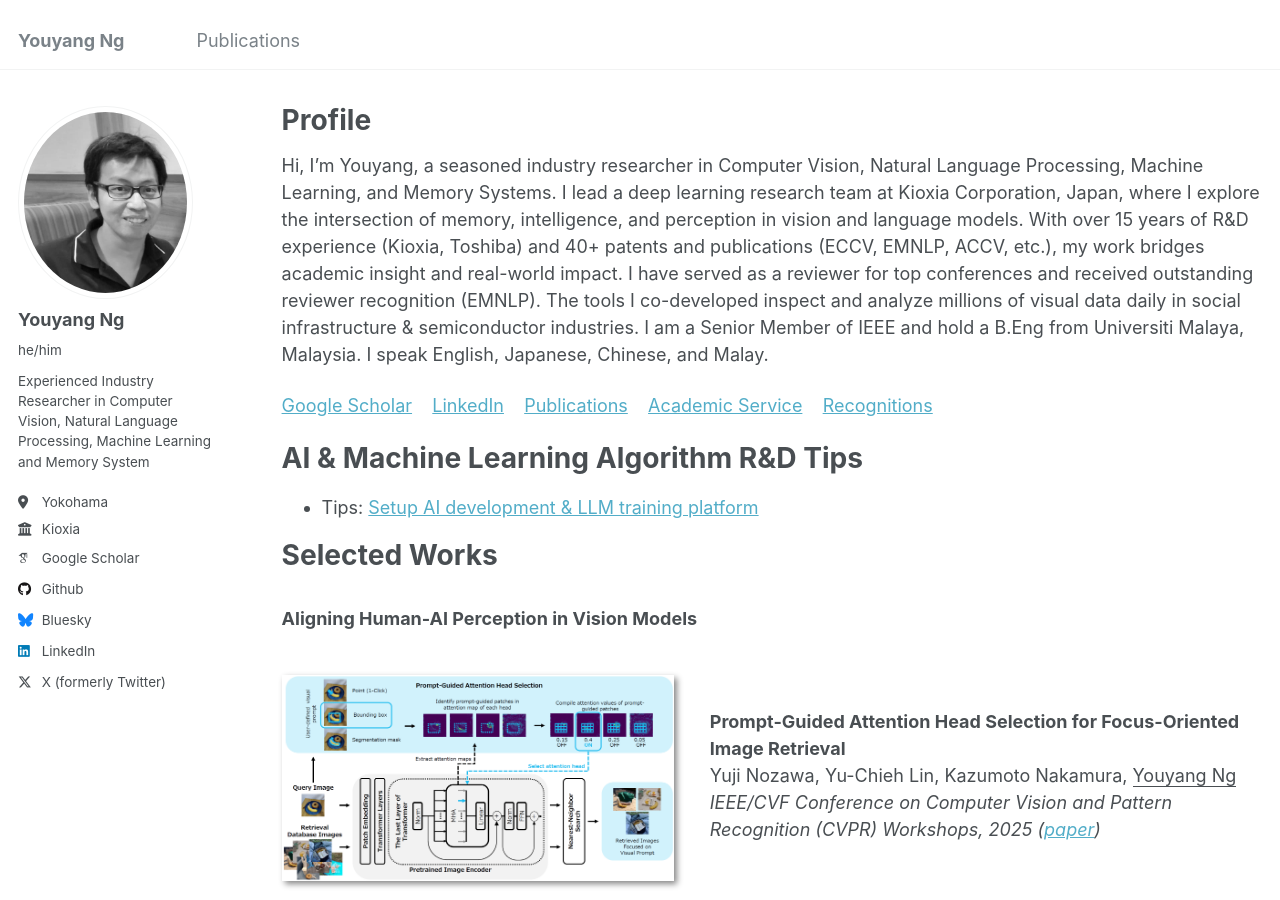
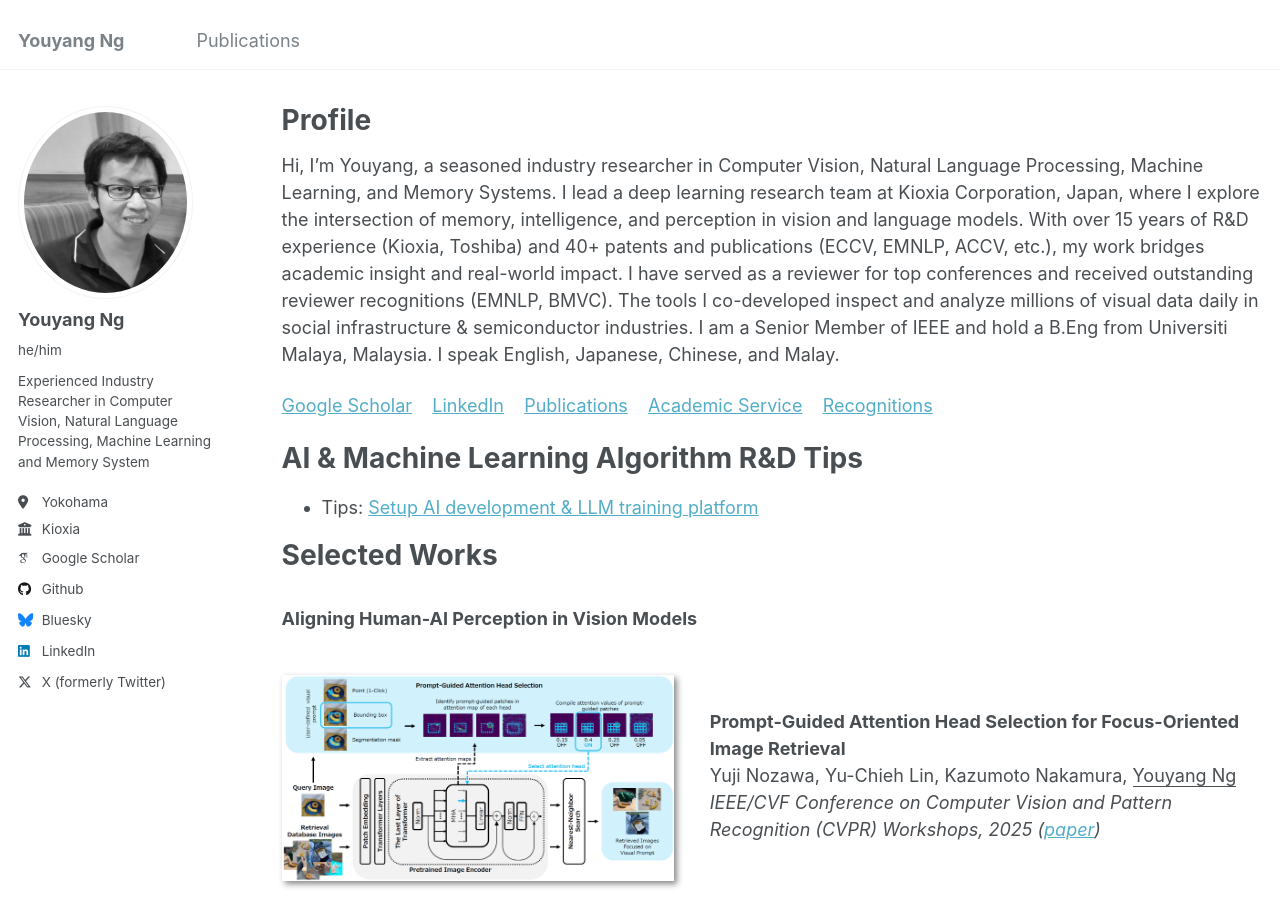
Before and after one commit to yy29/yy29.github.io, a Jekyll site: the page built from _pages/about.md, in a window 1280 px wide and 900 px high. Built offline with Jekyll 4.4.1, drawn with Linux system fonts in a browser that asks for light colours; some web fonts are replaced; some of the changed text lies outside the part shown.

Commit message:
Update about.md

```diff
--- a/_pages/about.md
+++ b/_pages/about.md
@@ -8,7 +8,7 @@ redirect_from:
   - /about.html
 ---
 
-Hi, I’m Youyang, a seasoned industry researcher in Computer Vision, Natural Language Processing, Machine Learning, and Memory Systems. I lead a deep learning research team at Kioxia Corporation, Japan, where I explore the intersection of memory, intelligence, and perception in vision and language models. With over 15 years of R&D experience (Kioxia, Toshiba) and 40+ patents and publications (ECCV, EMNLP, ACCV, etc.), my work bridges academic insight and real-world impact. I have served as a reviewer for top conferences and received outstanding reviewer recognition (EMNLP). The tools I co-developed inspect and analyze millions of visual data daily in social infrastructure & semiconductor industries. I am a Senior Member of IEEE and hold a B.Eng from Universiti Malaya, Malaysia. I speak English, Japanese, Chinese, and Malay.
+Hi, I’m Youyang, a seasoned industry researcher in Computer Vision, Natural Language Processing, Machine Learning, and Memory Systems. I lead a deep learning research team at Kioxia Corporation, Japan, where I explore the intersection of memory, intelligence, and perception in vision and language models. With over 15 years of R&D experience (Kioxia, Toshiba) and 40+ patents and publications (ECCV, EMNLP, ACCV, etc.), my work bridges academic insight and real-world impact. I have served as a reviewer for top conferences and received outstanding reviewer recognitions (EMNLP, BMVC). The tools I co-developed inspect and analyze millions of visual data daily in social infrastructure & semiconductor industries. I am a Senior Member of IEEE and hold a B.Eng from Universiti Malaya, Malaysia. I speak English, Japanese, Chinese, and Malay.
 
 [Google Scholar](https://scholar.google.com/citations?user=4BGLw_QAAAAJ) &nbsp;&nbsp; [LinkedIn](https://www.linkedin.com/in/youyang-ng-55a10ab9/) &nbsp;&nbsp; [Publications](publications.md) &nbsp;&nbsp; [Academic Service](#service) &nbsp;&nbsp; [Recognitions](#recognitions)
 
@@ -113,6 +113,7 @@ Shuhei Iijima, Takuji Ohashi, Yu-Chieh Lin, <ins>Youyang Ng</ins>
 <a id="recognitions"></a>
 
 # Recognitions
+* Outstanding Reviewer Recognition, British Machine Vision Conference (BMVC), 2025
 * Outstanding Reviewer Recognition, Conference on Empirical Methods in Natural Language Processing (EMNLP), 2024
 * Best Paper Award, International Symposium on Semiconductor Manufacturing (ISSM), 2024
 * Kioxia Corporate-level Top Performance Award, Kioxia Corporation, 2023
```
